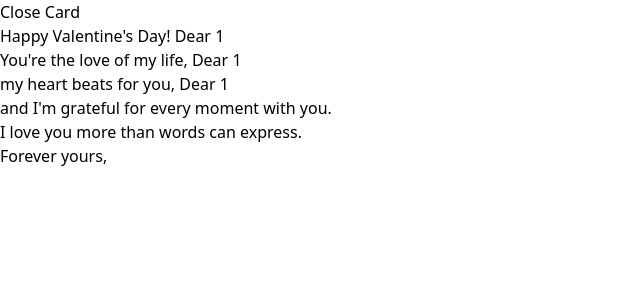
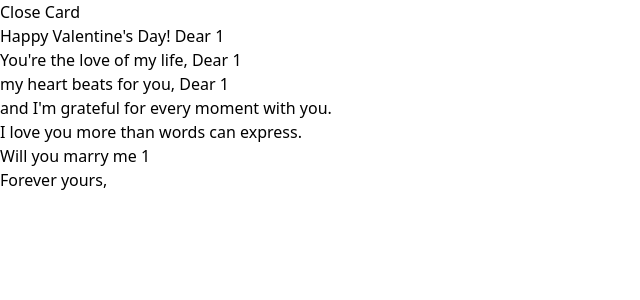
Before and after one commit to meranamnanihai/valentine-card, a React (Vite) app: page /1 in a window 1280 px wide. Both pictures are taken after a click on the button "Open Card". Shown: the top 300 px of the page, without its empty margins (0-640 px from the left). Built offline with nearby package versions, Linux system fonts and the light colour scheme.

Commit message:
Update card.jsx

```diff
--- a/src/components/card.jsx
+++ b/src/components/card.jsx
@@ -36,6 +36,7 @@ const ValentineCard = () => {
               <p className="mb-4">my heart beats for you, Dear {patnername}</p>
               <p className="mb-4">and I'm grateful for every moment with you.</p>
               <p className="mb-4">I love you more than words can express.</p>
+              <p className="mb-4">Will you marry me {patnername}</p>
               <p className="font-semibold">Forever yours,</p>
               <p className="font-semibold">{yourname}</p>
             </motion.div>
```
